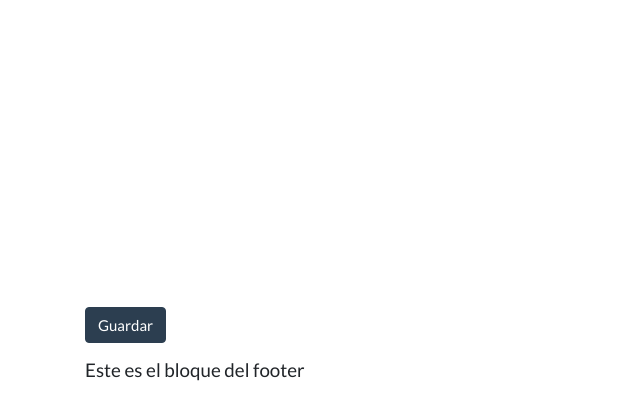
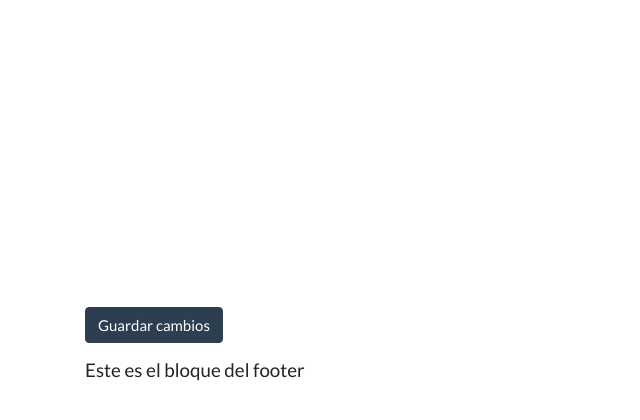
Before and after one commit to Tekorita/refugio, a Django app: page /adopcion/nueva in a window 1280 px wide. Shown: the part 72-492 px from the top of the page, without its empty margins (0-640 px from the left). Run offline with Django 3.2, Linux system fonts and the light colour scheme; parts of the project's set-up code (start-up, migrations or seed data) failed here and were passed over; some libraries are stand-ins or nearby versions.

Commit message:
correcciones varias en template de solicitud

```diff
--- a/templates/adopcion/solicitud_form.html
+++ b/templates/adopcion/solicitud_form.html
@@ -74,7 +74,7 @@
 	<div class="row">
 		<div class="col-md-8 col-md-offset-2">
 			<div class="form-group">
-				<button class="btn btn-primary" type="submit">Guardar</button>
+				<button class="btn btn-primary" type="submit">Guardar cambios</button>
 			</div>
 		</div>
 	</div>
```
